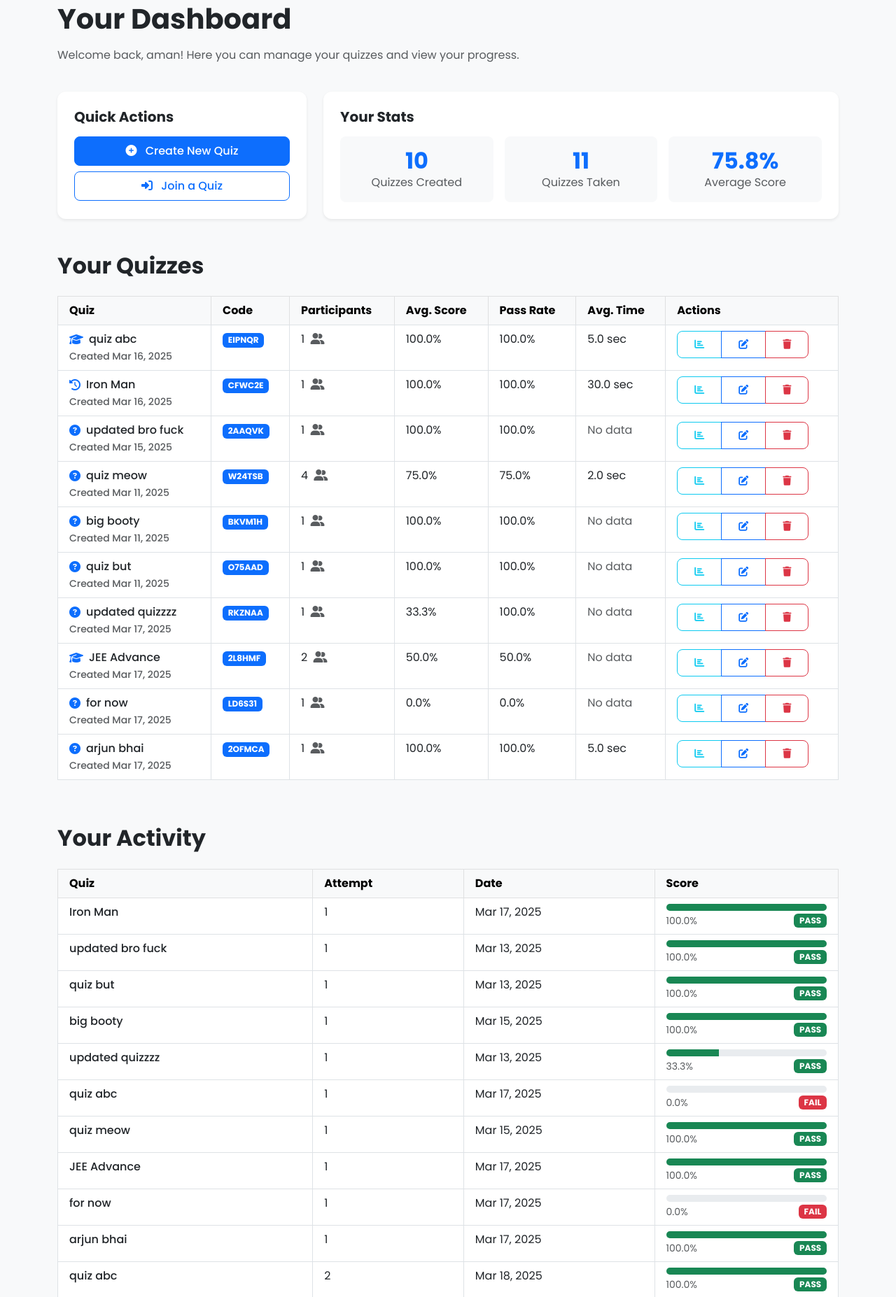
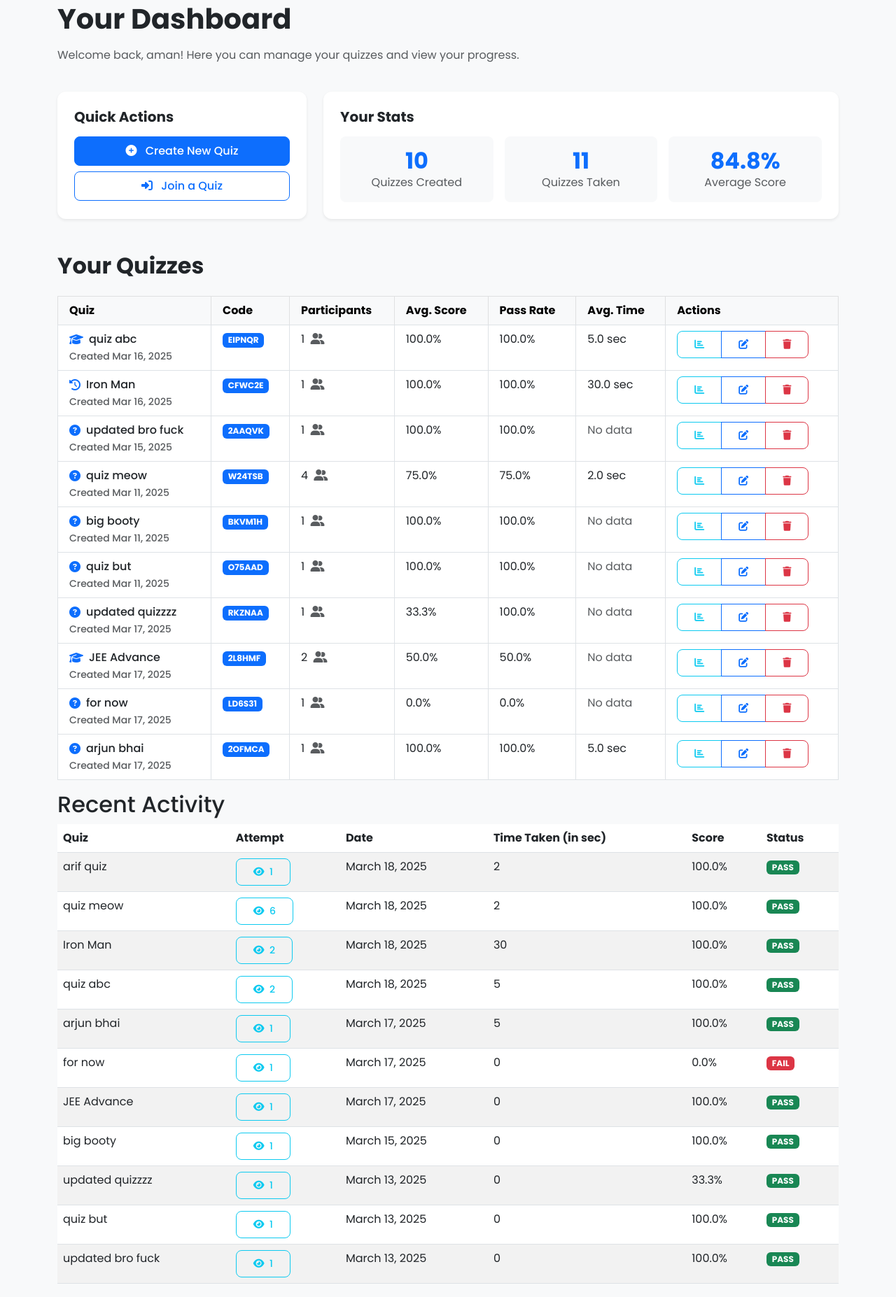
Before and after one commit to vinit-kamble/brainBuster, a Django app: page /quizzes/ in a window 1280 px wide. Shown: the part 149-2003 px from the top of the page at 70% size. Run offline with Django 5.2, Linux system fonts and the light colour scheme; a user stored in the database is signed in; data comes from the database, SQL or seed files in the repository; both versions use the stored data as it was after the commit; some libraries are stand-ins or nearby versions.

Commit message:
Final Version_01

```diff
--- a/brainBuster/quizzes/views.py
+++ b/brainBuster/quizzes/views.py
@@ -12,7 +12,7 @@ from django.utils import timezone
 def dashboard(request):
     """Display the user's dashboard with created and participated quizzes."""
     created_quizzes = Quiz.objects.filter(created_by=request.user)
-    all_participated_quizzes = request.user.participations.all().select_related('quiz')
+    all_participated_quizzes = request.user.participations.all().select_related('quiz').order_by('-submitted_at')
 
     # Filter to most recent participation per quiz for "Your Activity" and stats
     unique_quizzes = {}
@@ -21,6 +21,16 @@ def dashboard(request):
         if quiz_id not in unique_quizzes:
             unique_quizzes[quiz_id] = participation
     participated_quizzes = list(unique_quizzes.values())
+
+    # Calculate total attempts per quiz and attach to each participation
+    quiz_attempts = {}
+    for participation in all_participated_quizzes:
+        quiz_id = participation.quiz.id
+        quiz_attempts[quiz_id] = quiz_attempts.get(quiz_id, 0) + 1
+    for participation in participated_quizzes:
+        participation.attempts = quiz_attempts[participation.quiz.id]
+        # Add pass/fail status
+        participation.status = "PASS" if participation.score >= participation.quiz.minimum_score_percentage else "FAIL"
 
     # Calculate average score for participated quizzes (based on unique quizzes)
     total_score = sum(p.score for p in participated_quizzes if p.score is not None)
@@ -54,6 +64,7 @@ def dashboard(request):
     return render(request, 'quizzes/dashboard.html', {
         'created_quizzes': created_quizzes,
         'participated_quizzes': participated_quizzes,
+        'all_participated_quizzes': all_participated_quizzes,  # For modal
         'average_score': average_score,
         'total_quizzes': total_quizzes,
     })
--- a/brainBuster/templates/quizzes/dashboard.html
+++ b/brainBuster/templates/quizzes/dashboard.html
@@ -145,40 +145,37 @@
     </div>
 
     <!-- Recent Activity Section -->
-    <!-- Replace only the "Your Activity" section -->
-    <div class="row mt-5">
-        <div class="col-12">
-            <h2 class="fw-bold mb-4">Your Activity</h2>
-            {% if user.participations.all %}
+    <section class="mb-5">
+        <h2>Recent Activity</h2>
+        {% if participated_quizzes %}
             <div class="table-responsive">
-                    <table class="table table-hover table-bordered">
-                        <thead class="table-light">
+                <table class="table table-striped">
+                    <thead>
                         <tr>
-                                <th class="px-3 py-2">Quiz</th>
-                                <th class="px-3 py-2">Attempt</th>
-                                <th class="px-3 py-2">Date</th>
-                                <th class="px-3 py-2">Score</th>
+                            <th>Quiz</th>
+                            <th>Attempt</th>
+                            <th>Date</th>
+                            <th>Time Taken (in sec)</th>
+                            <th>Score</th>
+                            <th>Status</th>
                         </tr>
                     </thead>
                     <tbody>
-                            {% for participation in user.participations.all %}
+                        {% for participation in participated_quizzes %}
                             <tr>
-                                <td class="fw-medium px-3 py-2">{{ participation.quiz.title }}</td>
-                                <td class="px-3 py-2">{{ participation.attempt_number }}</td>
-                                <td class="px-3 py-2">{{ participation.submitted_at|date:"M d, Y" }}</td>
-                                <td class="px-3 py-2">
-                                    <div class="progress" style="height: 10px;">
-                                        <div class="progress-bar {% if participation.score >= participation.quiz.minimum_score_percentage %}bg-success{% else %}bg-danger{% endif %}"
-                                            role="progressbar" style="width: {{ participation.score|floatformat:0 }}%;"
-                                            aria-valuenow="{{ participation.score|floatformat:0 }}" aria-valuemin="0" aria-valuemax="100">
-                                        </div>
-                                    </div>
-                                    <div class="d-flex justify-content-between align-items-center mt-1">
-                                        <small class="text-muted">{{ participation.score|floatformat:1 }}%</small>
-                                        <span class="badge {% if participation.score >= participation.quiz.minimum_score_percentage %}bg-success{% else %}bg-danger{% endif %}">
-                                            {% if participation.score >= participation.quiz.minimum_score_percentage %}PASS{% else %}FAIL{% endif %}
+                                <td>{{ participation.quiz.title }}</td>
+                                <td>
+                                    <button class="btn btn-sm btn-outline-info" data-bs-toggle="modal" data-bs-target="#attemptsModal{{ participation.quiz.id }}">
+                                        <i class="fas fa-eye me-1"></i> {{ participation.attempts }}
+                                    </button>
+                                </td>
+                                <td>{{ participation.submitted_at|date:"F j, Y" }}</td>
+                                <td>{{ participation.total_time_taken }}</td>
+                                <td>{{ participation.score|floatformat:1 }}%</td>
+                                <td>
+                                    <span class="badge {% if participation.status == 'PASS' %}bg-success{% else %}bg-danger{% endif %}">
+                                        {{ participation.status }}
                                     </span>
-                                    </div>
                                 </td>
                             </tr>
                         {% endfor %}
@@ -195,8 +192,58 @@
                 </a>
             </div>
         {% endif %}
+    </section>
+
+    <!-- Modals for Each Quiz -->
+    {% for participation in participated_quizzes %}
+        <div class="modal fade" id="attemptsModal{{ participation.quiz.id }}" tabindex="-1" aria-labelledby="attemptsModalLabel{{ participation.quiz.id }}" aria-hidden="true">
+            <div class="modal-dialog modal-lg">
+                <div class="modal-content">
+                    <div class="modal-header">
+                        <h5 class="modal-title" id="attemptsModalLabel{{ participation.quiz.id }}">
+                            {{ participation.quiz.title }} - All Your Attempts
+                        </h5>
+                        <button type="button" class="btn-close" data-bs-dismiss="modal" aria-label="Close"></button>
+                    </div>
+                    <div class="modal-body">
+                        <div class="table-responsive">
+                            <table class="table table-hover">
+                                <thead class="table-light">
+                                    <tr>
+                                        <th>Attempt</th>
+                                        <th>Date</th>
+                                        <th>Time Taken (in sec)</th>
+                                        <th>Score</th>
+                                        <th>Status</th>
+                                    </tr>
+                                </thead>
+                                <tbody>
+                                    {% for attempt in all_participated_quizzes %}
+                                        {% if attempt.quiz.id == participation.quiz.id %}
+                                            <tr>
+                                                <td>{{ attempt.attempt_number }}</td>
+                                                <td>{{ attempt.submitted_at|date:"M d, Y H:i" }}</td>
+                                                <td>{{ attempt.total_time_taken }}</td>
+                                                <td>{{ attempt.score|floatformat:1 }}%</td>
+                                                <td>
+                                                    <span class="badge {% if attempt.score >= attempt.quiz.minimum_score_percentage %}bg-success{% else %}bg-danger{% endif %}">
+                                                        {% if attempt.score >= attempt.quiz.minimum_score_percentage %}PASS{% else %}FAIL{% endif %}
+                                                    </span>
+                                                </td>
+                                            </tr>
+                                        {% endif %}
+                                    {% endfor %}
+                                </tbody>
+                            </table>
                         </div>
                     </div>
+                    <div class="modal-footer">
+                        <button type="button" class="btn btn-secondary" data-bs-dismiss="modal">Close</button>
+                    </div>
+                </div>
+            </div>
+        </div>
+    {% endfor %}
 </div>
 
 <!-- Delete Quiz Modal -->
```
Also changed, not shown: brainBuster/db.sqlite3. Lines whose indentation alone changed are shown as unchanged.
